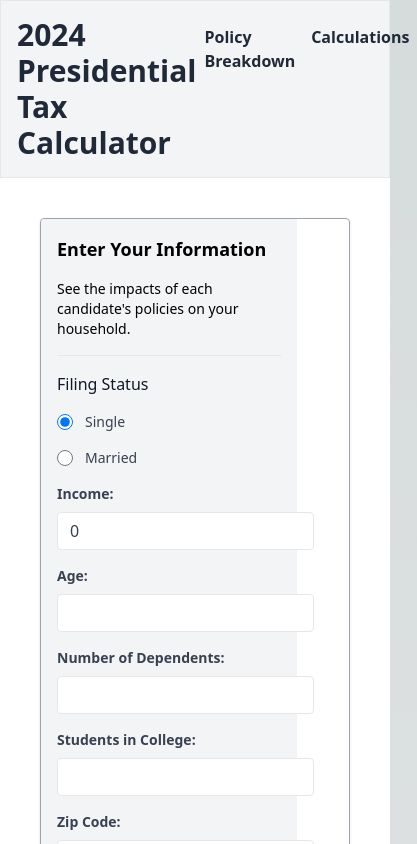
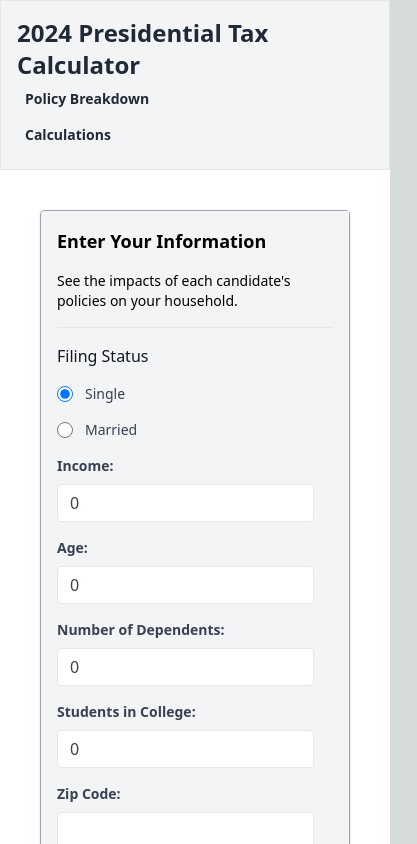
Before and after one commit to stevetng/tax-calculator, a Next.js app: page / in a window 390 px wide. Shown: the top 844 px of the page, 417 px wide, since content can reach past the window. Built offline with nearby package versions, Linux system fonts and the light colour scheme.

Commit message:
small ui improvements

```diff
--- a/src/components/Header.tsx
+++ b/src/components/Header.tsx
@@ -4,14 +4,12 @@ import React from 'react';
 const Header: React.FC = () => {
   return (
     <header className="bg-gray-100 p-4 w-full text-black border">
-      <div className="flex flex-row">
-        <h1 className="text-3xl font-bold text-gray-800 max-w-6xl mx-auto w-full h-full">2024 Presidential Tax Calculator</h1>
-        <p className="font-semibold text-gray-800 p-2"> <a href="#MoreInfo"> Policy Breakdown </a></p>
-        <p className="font-semibold text-gray-800 p-2"> <a href="#CalculationDetails"> Calculations </a></p>
+      <div className="flex flex-col md:flex-row">
+        <h1 className="text-2xl md:text-3xl font-bold text-gray-800 max-w-6xl mx-auto w-full h-full">2024 Presidential Tax Calculator</h1>
+        <p className="font-semibold text-gray-800 p-2 text-sm md:text-base whitespace-nowrap"> <a href="#MoreInfo"> Policy Breakdown </a></p>
+        <p className="font-semibold text-gray-800 p-2 text-sm md:text-base"> <a href="#CalculationDetails"> Calculations </a></p>
       </div>
-
     </header>
   );
 };
-
 export default Header;
--- a/src/components/UserInfoForm.tsx
+++ b/src/components/UserInfoForm.tsx
@@ -41,7 +41,7 @@ const UserInfoForm: React.FC<UserInfoFormProps> = ({ onSubmit }) => {
   };
 
   return (
-    <form onSubmit={handleSubmit} className="space-y-4 max-w-64 bg-gray-100 p-4 flex-1 md:flex md:flex-col text-black rounded rounded-r-none">
+    <form onSubmit={handleSubmit} className="space-y-4 bg-gray-100 p-4 flex-1 md:flex md:flex-col text-black rounded rounded-r-none sm:flex-row sm:max-w-full sm:w-full">
         <h2 className="text-lg font-semibold text-black">Enter Your Information</h2>
         <p className="text-sm text-black">See the impacts of each candidate's policies on your household.</p>
         <hr className="solid"></hr>
@@ -88,7 +88,7 @@ const UserInfoForm: React.FC<UserInfoFormProps> = ({ onSubmit }) => {
                     type="number"
                     id="age"
                     name="age"
-                    value={age}
+                    value={Number(age).toLocaleString('en-US')}
                     onChange={(e) => setAge(e.target.value)}
                     min="18" // Set minimum age requirement for example
                     required // Makes the field mandatory
@@ -103,7 +103,8 @@ const UserInfoForm: React.FC<UserInfoFormProps> = ({ onSubmit }) => {
             type="number"
             id="dependents"
             name="dependents"
-            value={dependents}
+            value={Number(dependents).toLocaleString('en-US')}
+            min={0}
             onChange={(e) => setDependents(e.target.value)}
             required
             className="appearance-none border rounded py-2 px-3 text-gray-700 leading-tight focus:outline-none focus:shadow-outline"
@@ -117,7 +118,8 @@ const UserInfoForm: React.FC<UserInfoFormProps> = ({ onSubmit }) => {
             type="number"
             id="students"
             name="students"
-            value={students}
+            value={Number(students).toLocaleString('en-US')}
+            min={0}
             onChange={(e) => setStudents(e.target.value)}
             required
             className="appearance-none border rounded py-2 px-3 text-gray-700 leading-tight focus:outline-none focus:shadow-outline"
--- a/src/pages/index.tsx
+++ b/src/pages/index.tsx
@@ -3,7 +3,7 @@ import React, { useState } from 'react';
 import Header from '@components/Header';
 import UserInfoForm from '@components/UserInfoForm';
 import CandidateComparison from '@components/CandidateComparison';
-import Footer from '@components/Footer';
+// import Footer from '@components/Footer';
 import MoreInfo from '@components/MoreInfo';
 import CalculationDetails from '@components/CalculationDetails';
 import ContactMe from '@components/ContactMe';
```
